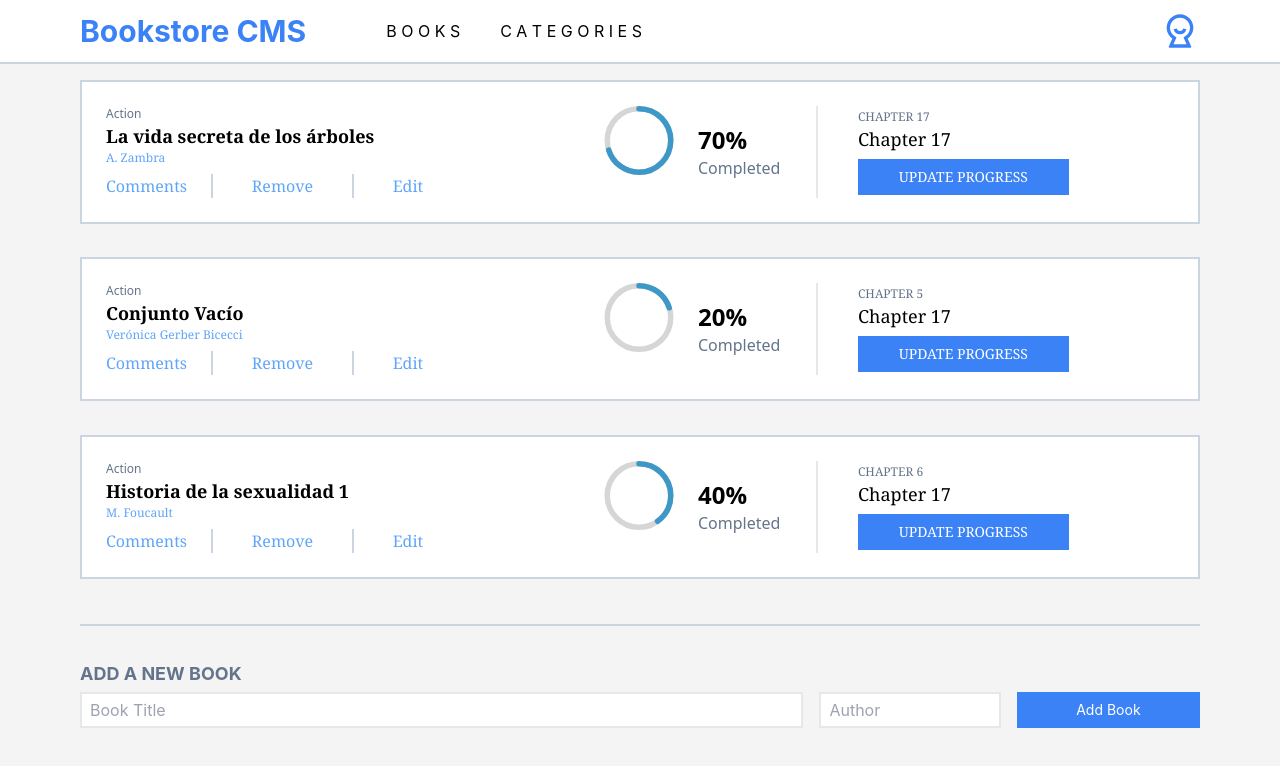
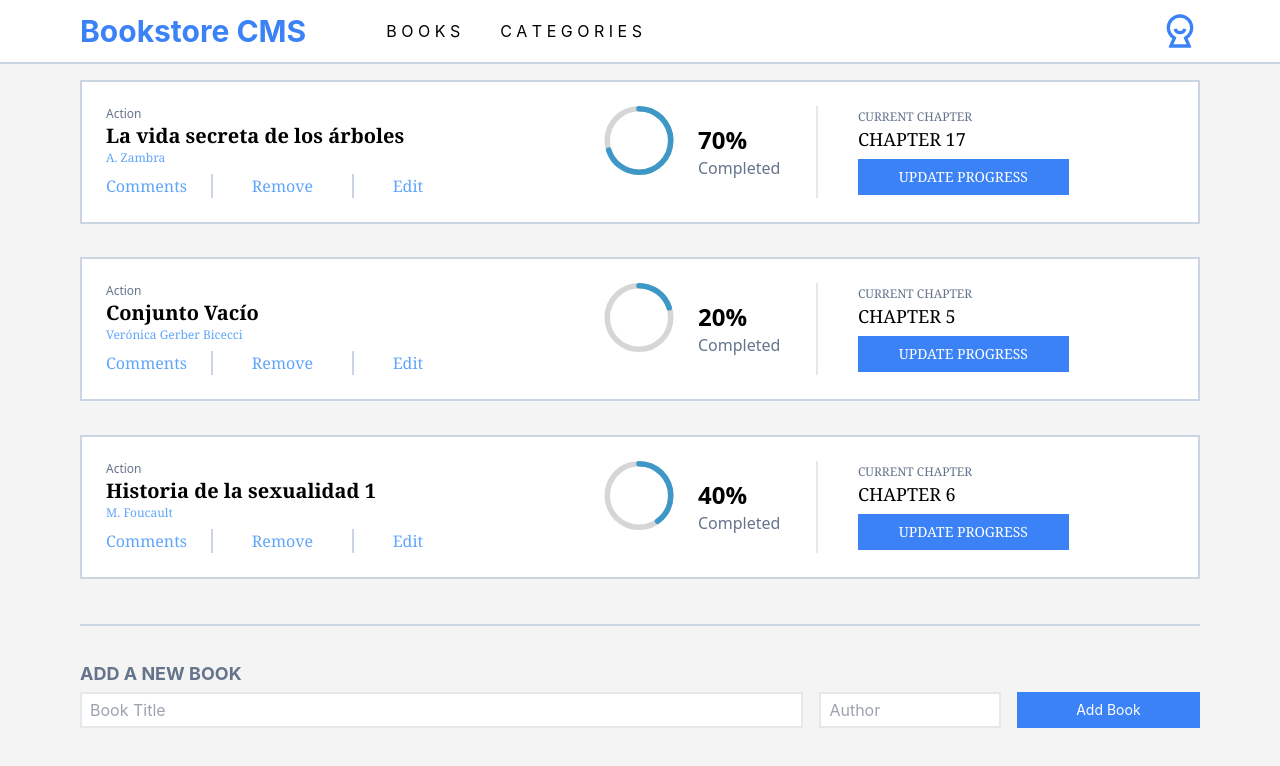
Before and after one commit to rmrmrmr/Bookstore, a React (Create React App) app: page / in a window 1280 px wide. Shown: the top 766 px of the page. Built offline with nearby package versions, Linux system fonts and the light colour scheme.

Commit message:
Fix chapter input on Books component

```diff
--- a/src/components/Book.js
+++ b/src/components/Book.js
@@ -8,7 +8,7 @@ export default function Book(props) {
     <div className="border-2 border-slate-300 h-36 w-full grid grid-cols-3 grid-rows-2 p-6 bg-white">
         <div className="flex flex-col">
           <h3 className="text-xs text-slate-500 font-sans">Action</h3>
-          <h2 className="font-bold text-lg">{props.title}</h2>
+          <h2 className="text-xl font-bold">{props.title}</h2>
           <h3 className="text-xs text-blue-400">{props.author}</h3>
         </div>
         <div className="row-start-2 flex items-end w-full justify-between text-blue-400">
@@ -27,8 +27,8 @@ export default function Book(props) {
         </div>
         <div className="flex flex-wrap pl-10 items-center h-full row-span-2">
           <div className="w-full">
-          <p className="w-full text-slate-500 text-xs">{props.chapter}</p>
-          <p className="w-full text-lg">Chapter 17</p>
+          <p className="w-full text-slate-500 text-xs">CURRENT CHAPTER</p>
+          <p className="w-full text-lg">{props.chapter}</p>
           </div>
           <input type="button" value="UPDATE PROGRESS" className="bg-blue-500 text-white py-2 text-sm w-4/6"/>
         </div>
```
